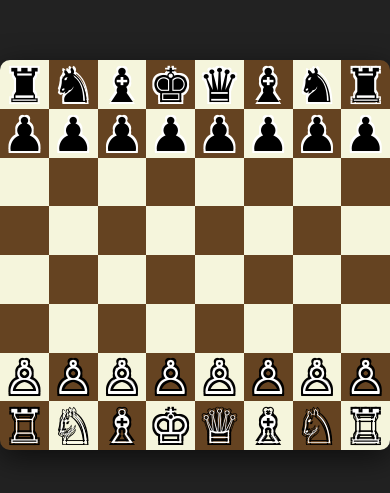
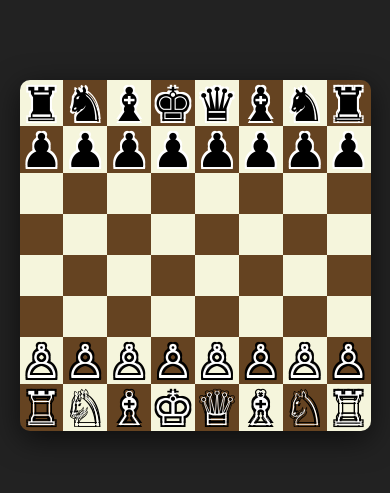
Before and after one commit to jaehyun026/jae, a plain HTML site: page test2/chess.html in a window 390 px wide. Shown: the part 177-670 px from the top of the page. Drawn offline with Linux system fonts and the light colour scheme.

Commit message:
사파리도구동

```diff
--- a/test2/chess.js
+++ b/test2/chess.js
@@ -9,31 +9,6 @@ export default function main() {
     let selected = null; // {r,c}
     let legalMoves = []; // [[r,c],...]
 
-    // 보드 컨테이너를 픽셀 단위로 고정하여 모바일(Safari)에서 깜박임/잘림 방지
-    function setBoardPixelSize() {
-        const cont = document.querySelector('.chessboard-container');
-        if (!cont) return;
-        const vw = window.innerWidth || document.documentElement.clientWidth;
-        const vh = (window.visualViewport && window.visualViewport.height) ? window.visualViewport.height : (window.innerHeight || document.documentElement.clientHeight);
-        const maxPx = 600; // 최대 크기(원하면 조정)
-        // 안전 영역(safe-area-inset)을 CSS로 처리하므로 JS에서는 단순히 뷰포트 기반 픽셀 크기 사용
-        const size = Math.floor(Math.min(vw, vh, maxPx));
-        cont.style.width = size + 'px';
-        cont.style.height = size + 'px';
-    }
-
-    // 리사이즈/회전 시 재계산 (RAF로 디바운스)
-    let _resizeRaf = null;
-    function scheduleResize() {
-        if (_resizeRaf) cancelAnimationFrame(_resizeRaf);
-        _resizeRaf = requestAnimationFrame(() => { setBoardPixelSize(); _resizeRaf = null; });
-    }
-    window.addEventListener('resize', scheduleResize);
-    window.addEventListener('orientationchange', scheduleResize);
-    if (window.visualViewport) window.visualViewport.addEventListener('resize', scheduleResize);
-
-    // 초기 크기 계산 후 렌더
-    setBoardPixelSize();
     // 초기 렌더
     renderBoard();
 
--- a/test2/main.css
+++ b/test2/main.css
@@ -1,7 +1,8 @@
 /* 기본 레이아웃 */
 body {
     margin: 0;
-    height: 100vh;
+    height: auto;
+    min-height: 100dvh;
     display: flex;
     justify-content: center;
     align-items: center;
@@ -14,9 +15,10 @@ body {
        aspect-ratio을 유지해 항상 정사각형이 되게 합니다. */
     width: min(90vw, 600px);
     aspect-ratio: 1 / 1;
-    box-shadow: 0 8px 30px rgba(0,0,0,0.6);
+    box-shadow: 0 8px 30px rgba(0, 0, 0, 0.6);
     border-radius: 10px;
     overflow: hidden;
+    flex-shrink: 0;
 }
 
 /* checkmate상태화면 */
@@ -26,12 +28,14 @@ body {
     justify-content: center;
     align-items: center;
 }
+
 .status-message {
     font-size: 40px;
     font-weight: bold;
     color: yellow;
     text-shadow: 2px 2px 8px black;
-    margin-bottom: 20px; /* 체스판과 간격 */
+    margin-bottom: 20px;
+    /* 체스판과 간격 */
 }
 
 /* 8x8 그리드 */
@@ -43,8 +47,7 @@ body {
        subpixel rounding differences when viewport changes. grid-auto-rows: 1fr
        with align-content/stretch makes cells equal. */
     grid-template-columns: repeat(8, 1fr);
-    grid-auto-rows: 1fr;
-    align-content: stretch;
+    grid-template-rows: repeat(8, 1fr);
 }
 
 /* 칸 스타일 */
@@ -60,19 +63,22 @@ body {
 }
 
 .light {
-    background: rgb(245, 245, 220); /* 베이지 */
+    background: rgb(245, 245, 220);
+    /* 베이지 */
 }
 
 .dark {
-    background: rgb(101, 67, 33); /* 우드 느낌 다크 */
+    background: rgb(101, 67, 33);
+    /* 우드 느낌 다크 */
 }
 
 /* 말 스타일 (큰 폰트, 텍스트 외곽선 흉내) */
 .piece {
     /* Stabilize piece size on small viewports to reduce resizing jitter */
-    font-size: clamp(24px, 8vmin, 64px);
+    font-size: 8vmin;
     line-height: 1;
-    pointer-events: none; /* 클릭은 square로 받음 (간단히 처리하기 위함) */
+    pointer-events: none;
+    /* 클릭은 square로 받음 (간단히 처리하기 위함) */
     user-select: none;
     display: flex;
     justify-content: center;
@@ -84,9 +90,9 @@ body {
     color: white;
     text-shadow:
         -2px -2px 0 black,
-         2px -2px 0 black,
-        -2px  2px 0 black,
-         2px  2px 0 black;
+        2px -2px 0 black,
+        -2px 2px 0 black,
+        2px 2px 0 black;
 }
 
 /* 검정 말 : 검정 + 흰 외곽 */
@@ -94,9 +100,9 @@ body {
     color: black;
     text-shadow:
         -2px -2px 0 white,
-         2px -2px 0 white,
-        -2px  2px 0 white,
-         2px  2px 0 white;
+        2px -2px 0 white,
+        -2px 2px 0 white,
+        2px 2px 0 white;
 }
 
 /* 선택된 말 테두리 */
@@ -107,25 +113,30 @@ body {
 
 /* 이동 가능 표시 (X 문자) */
 .square.move-spot {
-    background: linear-gradient(90deg, rgba(255,0,0,0.08), rgba(255,0,0,0.03));
+    background: linear-gradient(90deg, rgba(255, 0, 0, 0.08), rgba(255, 0, 0, 0.03));
 }
 
 .square.move-spot::after {
     content: "O";
     position: absolute;
     font-size: 6vmin;
-    color: rgba(255,0,0,0.9);
+    color: rgba(255, 0, 0, 0.9);
     pointer-events: none;
     transform: translateY(-4%);
 }
 
 /* 체크 표시 (킹이 체크일 때 빨간 테두리) */
 .square.check-king {
-    box-shadow: inset 0 0 0 6px rgba(255,0,0,0.25);
+    box-shadow: inset 0 0 0 6px rgba(255, 0, 0, 0.25);
 }
 
 /* 간단한 반응형 */
 @media (max-width: 600px) {
-    .piece { font-size: 12vmin; }
-    .square.move-spot::after { font-size: 8vmin; }
+    .piece {
+        font-size: 12vmin;
+    }
+
+    .square.move-spot::after {
+        font-size: 8vmin;
+    }
 }
```
